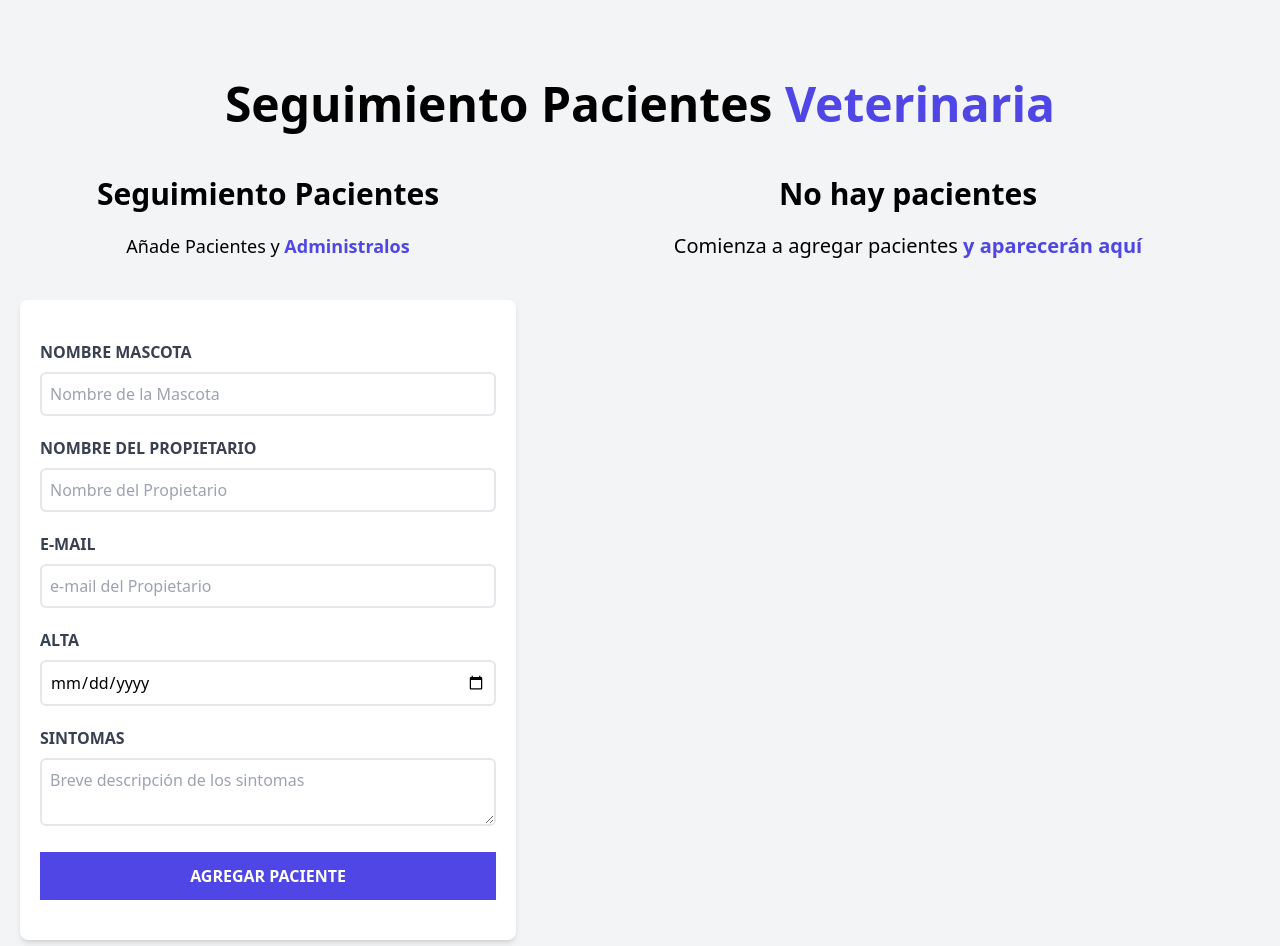
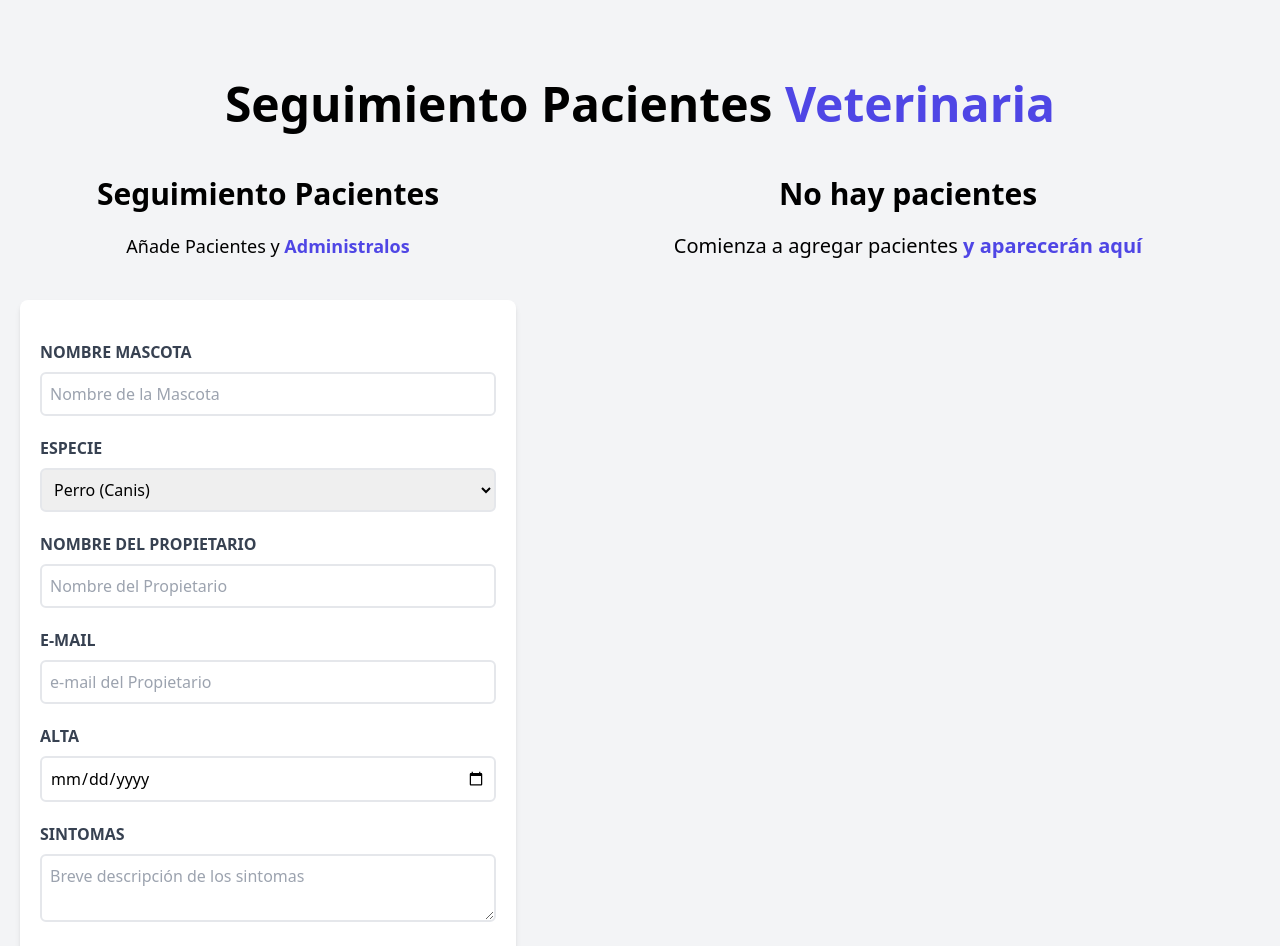
Before and after one commit to Heartness/AdministradorDePAcientes, a React (Vite) app: page / in a window 1280 px wide. Shown: the top 946 px of the page. Built offline with nearby package versions, Linux system fonts and the light colour scheme.

Commit message:
Se agrego campo de especie y se corrigieron erroes visuales

```diff
--- a/src/components/Formulario.jsx
+++ b/src/components/Formulario.jsx
@@ -7,6 +7,7 @@ function Formulario({ pacientes, setPacientes, paciente, setPaciente }) {
   const [email, setEmail] = useState("");
   const [alta, setAlta] = useState("");
   const [sintomas, setSintomas] = useState("");
+  const [especie, setEspecie] = useState("")
 
   const [error, setError] = useState(false);
 
@@ -31,7 +32,7 @@ function Formulario({ pacientes, setPacientes, paciente, setPaciente }) {
     e.preventDefault()
 
     //Validanción del formulario
-    if([ nombre, propietario, email, alta, sintomas ].includes('')) {
+    if([ nombre, propietario, email, alta, sintomas, especie ].includes('')) {
       console.log('Hay al menos un campo vacio')
 
       setError(true)
@@ -44,6 +45,7 @@ function Formulario({ pacientes, setPacientes, paciente, setPaciente }) {
     //Almacenando infro en un objeto
     const objetoPaciente = {
       nombre,
+      especie,
       propietario,
       email,
       alta,
@@ -106,6 +108,17 @@ function Formulario({ pacientes, setPacientes, paciente, setPaciente }) {
         </div>
 
         <div className="mb-5">
+          <label htmlFor="especie" className="block text-gray-700 uppercase font-bold">Especie</label>
+          <select name="select" id="especie" required className="border-2 w-full p-2 mt-2 placeholder-gray-400 rounded-md"
+          value={especie}
+          onChange={ (e) => setEspecie(e.target.value)}>
+            <option value="Perro (Canis)">Perro (Canis)</option>
+            <option value="Gato (Felix)">Gato (Felix)</option>
+            <option value="Otro">Otro</option>
+          </select>
+        </div>
+
+        <div className="mb-5">
           <label htmlFor="propietartio" className="block text-gray-700 uppercase font-bold">
             Nombre del propietario
             </label>
@@ -164,7 +177,7 @@ function Formulario({ pacientes, setPacientes, paciente, setPaciente }) {
 
         <input type="submit"
          id=""
-         className="bg-indigo-600 w-full p-3 text-white uppercase font-bold hover:bg-indigo-700 transition-all"
+         className="bg-indigo-600 w-full p-3 text-white uppercase font-bold hover:bg-indigo-700 transition-all rounded"
          value={paciente.id ? 'Editar paciente' : 'Agregar paciente'}
          />
       </form>
--- a/src/components/Paciente.jsx
+++ b/src/components/Paciente.jsx
@@ -1,6 +1,6 @@
 function Paciente({paciente, setPaciente, eliminarPaciente}) {
 
-  const {nombre, propietario, email, alta, sintomas, id} = paciente
+  const {nombre, especie, propietario, email, alta, sintomas, id} = paciente
 
   const handleEliminar = () => {
     const respuesta = confirm('¿Deseas eliminar este paciente?')
@@ -14,6 +14,10 @@ function Paciente({paciente, setPaciente, eliminarPaciente}) {
     <div className="mx-5 my-5 bg-white shadow-md px-5 py-10 rounded-xl">
         <p className="font-bold mb-3 text-gray-700 uppercase">Nombre: {''}
           <span className="font-normal normal-case">{nombre}</span>
+        </p>
+
+        <p className="font-bold mb-3 text-gray-700 uppercase">Especie: {''}
+          <span className="font-normal normal-case">{especie}</span>
         </p>
 
         <p className="font-bold mb-3 text-gray-700 uppercase">Propietario: {''}
```
